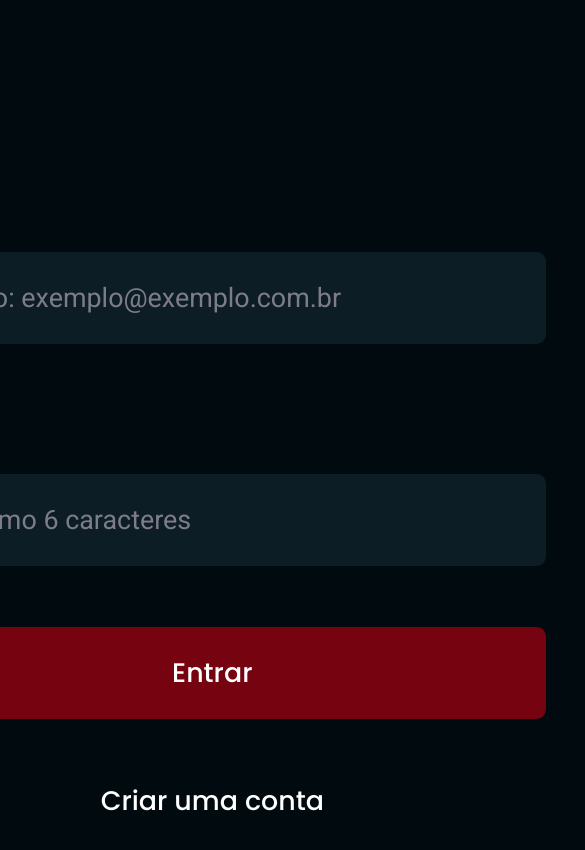
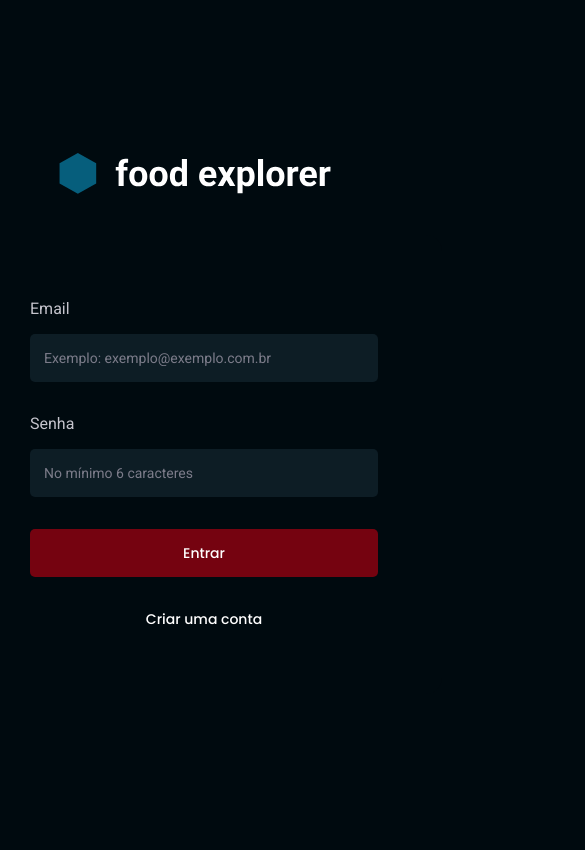
Before and after one commit to pcaldi/food-explorer-web, a React (Vite) app: page / in a window 390 px wide. Shown: the top 850 px of the page, 585 px wide, since content can reach past the window. Built offline with nearby package versions, Linux system fonts and the light colour scheme.

Commit message:
media queries

```diff
--- a/src/pages/Dish/index.jsx
+++ b/src/pages/Dish/index.jsx
@@ -25,8 +25,6 @@ export function Dish() {
   const navigate = useNavigate()
 
   const isAdmin = [USER_ROLES.ADMIN].includes(user.role);
-
-
 
   function handleBack() {
     navigate(-1)
@@ -74,7 +72,7 @@ export function Dish() {
                     data.ingredients.map(ingredient => (
                       <Tag
                         key={String(ingredient.id)}
-                        title={ingredient.name}
+                        name={ingredient.name}
                       />
                     ))
                   }
--- a/src/pages/Dish/styles.js
+++ b/src/pages/Dish/styles.js
@@ -1,4 +1,7 @@
 import styled from "styled-components";
+
+import { DEVICE_BREAKPOINT } from "../../styles/deviceBreakPoints";
+
 
 export const Container = styled.div`
   width: 100%;
@@ -16,6 +19,17 @@ export const Container = styled.div`
     overflow-y: auto;
     max-width: 112.4rem;
     margin: 3.2rem auto 15.5rem;
+  }
+
+  @media (max-width: ${DEVICE_BREAKPOINT.LG}) {
+    display: block;
+  }
+
+  @media (max-width: ${DEVICE_BREAKPOINT.XS}) {
+    main {
+      padding: 1.6rem 2.6rem;
+      margin: 0;
+    }
   }
 
 `;
@@ -51,7 +65,14 @@ export const Content = styled.div`
       line-height: 140%;
       color: ${({ theme }) => theme.COLORS.GRAY_200};
     }
+
+    > section {
+      display: flex;
+      flex-wrap: wrap;
+      gap: 0.875rem;
+    }
   }
+
   .buttons {
     display: flex;
     gap: 3.3rem;
@@ -61,4 +82,36 @@ export const Content = styled.div`
       width: 11.4rem;
     }
   }
+
+  @media (max-width: ${DEVICE_BREAKPOINT.XS}) {
+    display: flex;
+    flex-direction: column;
+    margin-top: 1.5rem;
+
+    > img {
+      width: 26.3rem;
+      height: 26.3rem;
+    }
+
+    > div {
+
+      h1 {
+        font-size: 2.8rem;
+      }
+
+      p {
+        font-size: 1.6rem;
+      }
+    }
+
+    .buttons {
+      display: flex;
+      gap: 0;
+      margin-top: 0;
+
+      button {
+        width: 100%;
+      }
+    }
+  }
 `;
--- a/src/styles/global.js
+++ b/src/styles/global.js
@@ -12,9 +12,9 @@ export default createGlobalStyle`
 :root {
   font-size: 62.5%;
 
-  @media (max-width: ${DEVICE_BREAKPOINT.MD}){
+  /* @media (max-width: ${DEVICE_BREAKPOINT.MD}){
       font-size: 1.2rem;
-  }
+  } */
 }
 
 body {
```
